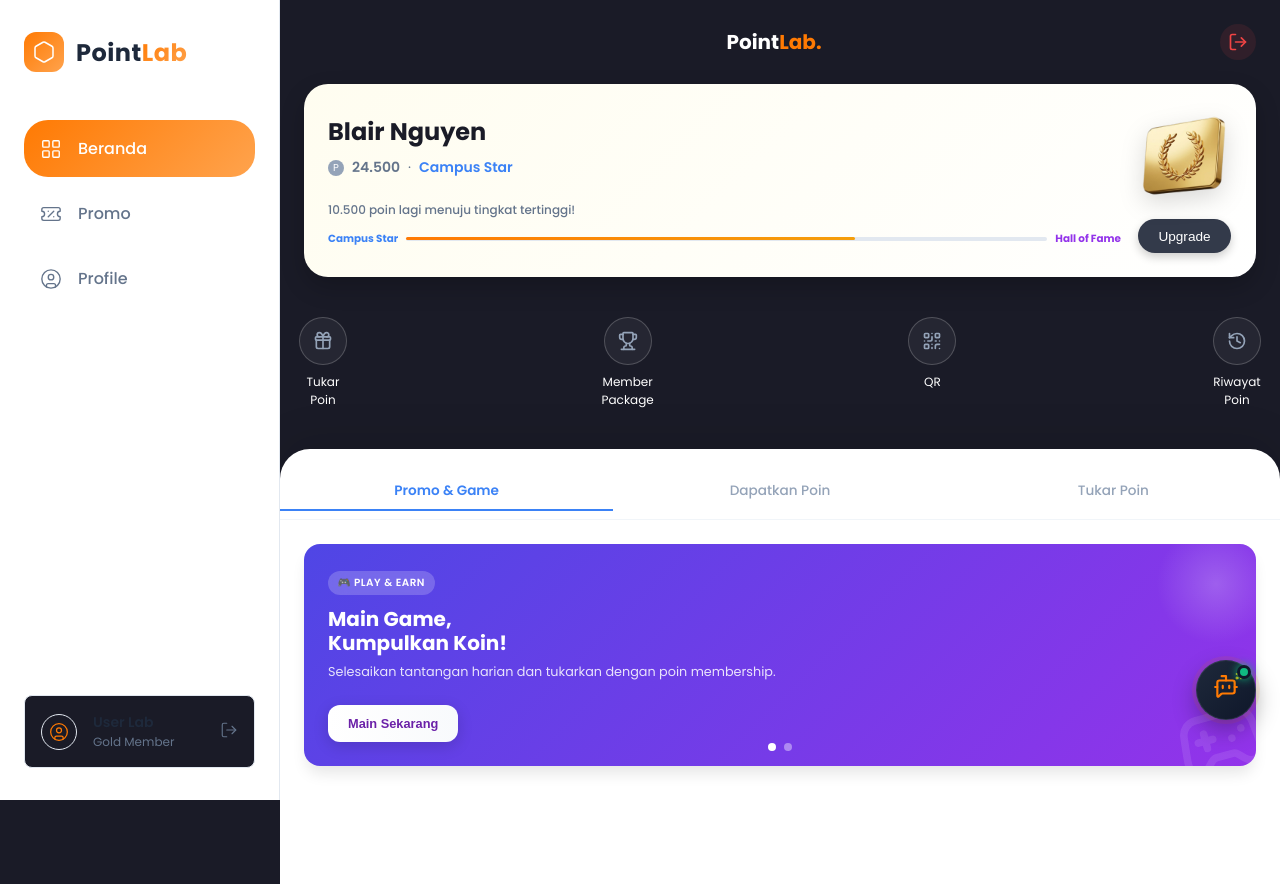
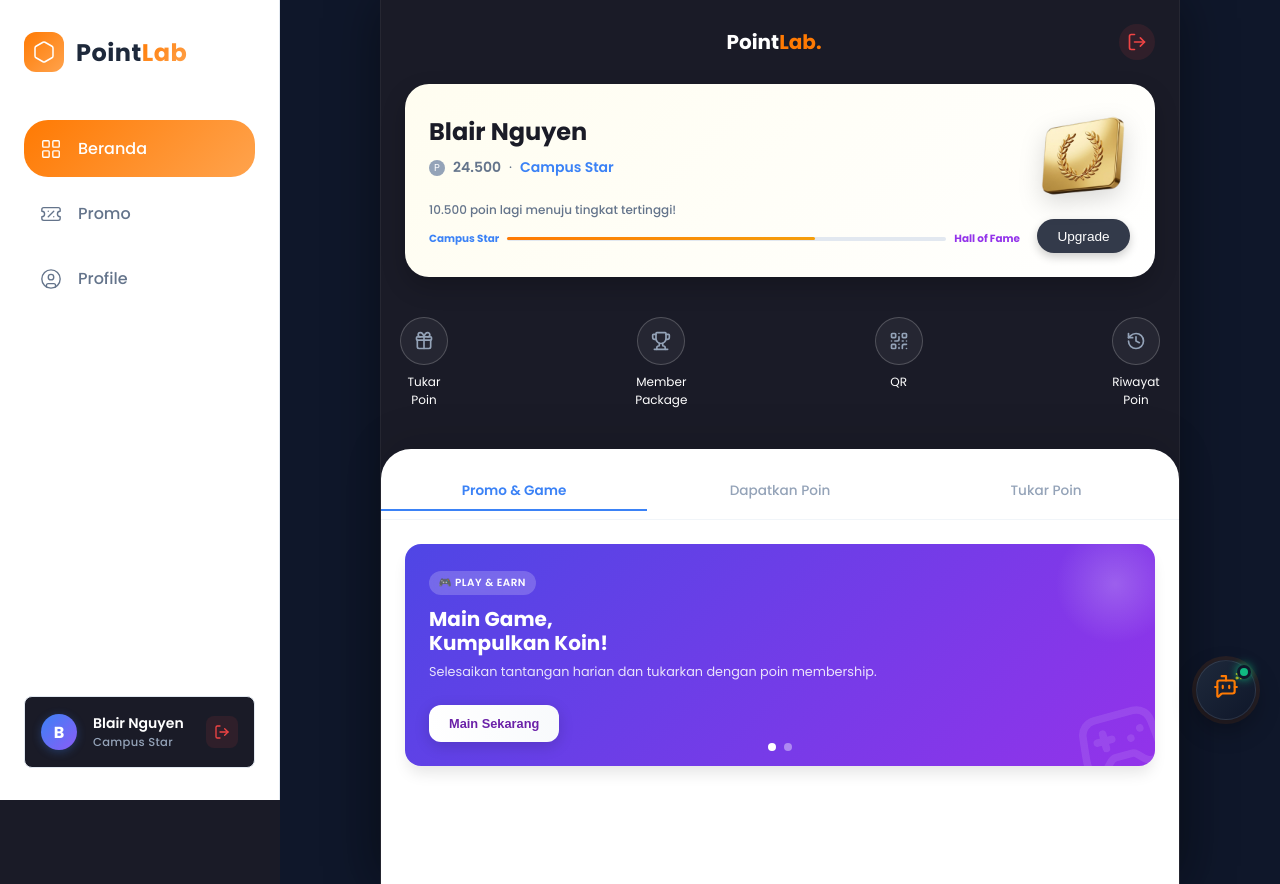
Before and after one commit to Ayeshaalsidiq/PointLab, a React (Vite) app: page /auth in a window 1280 px wide. Both pictures are taken after typing "name@example.com", "Sample123" into the empty fields and a click on the button "LOGIN". Built offline with nearby package versions, Linux system fonts and the light colour scheme.

Commit message:
Memperbaiki tampilan responsif untuk desktop dan menyesuaikan profil user di sidebar

```diff
--- a/src/App.jsx
+++ b/src/App.jsx
@@ -26,6 +26,7 @@ const AppContent = () => {
     <div className="app-container">
       {(!['/tier-details', '/history', '/chat'].includes(location.pathname)) && <Sidebar />}
       <div className="main-content" style={(['/tier-details', '/history', '/chat'].includes(location.pathname)) ? { marginLeft: 0, paddingBottom: 0 } : {}}>
+        <div className="content-wrapper" style={{ flex: 1, display: 'flex', flexDirection: 'column', width: '100%' }}>
           {(!['/redeem', '/tier-details', '/history', '/chat'].includes(location.pathname)) && <Header />}
           <div key={location.pathname} className="animate-fade-in" style={{ flex: 1, display: 'flex', flexDirection: 'column', minHeight: 0, width: '100%' }}>
             <Routes location={location}>
@@ -37,6 +38,7 @@ const AppContent = () => {
               <Route path="/history" element={<History />} />
               <Route path="/chat" element={<AIChat />} />
             </Routes>
+          </div>
         </div>
       </div>
 
--- a/src/components/Sidebar.jsx
+++ b/src/components/Sidebar.jsx
@@ -31,16 +31,16 @@ const Sidebar = () => {
       <div className="user-profile-sm flex-col gap-1">
         <div className="flex-between">
           <div className="flex-center gap-2">
-            <div style={{ width: '36px', height: '36px', borderRadius: '50%', background: 'var(--bg-base)', border: '1px solid var(--border)', display: 'flex', alignItems: 'center', justifyContent: 'center', color: 'var(--accent-primary)' }}>
-              <CircleUser size={20} strokeWidth={1.5} />
+            <div style={{ width: '36px', height: '36px', borderRadius: '50%', background: 'linear-gradient(135deg, #3B82F6 0%, #8B5CF6 100%)', display: 'flex', alignItems: 'center', justifyContent: 'center', color: 'white', boxShadow: '0 2px 10px rgba(59, 130, 246, 0.3)' }}>
+              <span style={{ fontSize: '1rem', fontWeight: 700 }}>B</span>
             </div>
             <div>
-              <div style={{ fontSize: '0.875rem', fontWeight: 600 }}>User Lab</div>
-              <div style={{ fontSize: '0.75rem', color: 'var(--text-secondary)' }}>Gold Member</div>
+              <div style={{ fontSize: '0.875rem', fontWeight: 600, color: 'white' }}>Blair Nguyen</div>
+              <div style={{ fontSize: '0.72rem', color: '#94A3B8', fontWeight: 500, letterSpacing: '0.3px' }}>Campus Star</div>
             </div>
           </div>
-          <button style={{ background: 'none', border: 'none', color: 'var(--text-secondary)', cursor: 'pointer', transition: 'all 0.2s' }} onMouseEnter={(e) => e.currentTarget.style.color = 'var(--danger)'} onMouseLeave={(e) => e.currentTarget.style.color = 'var(--text-secondary)'}>
-            <LogOut size={18} strokeWidth={1.5} />
+          <button style={{ background: 'rgba(239, 68, 68, 0.1)', width: '32px', height: '32px', borderRadius: '8px', display: 'flex', justifyContent: 'center', alignItems: 'center', border: 'none', color: '#EF4444', cursor: 'pointer', transition: 'all 0.2s' }} onMouseEnter={(e) => e.currentTarget.style.background = 'rgba(239, 68, 68, 0.2)'} onMouseLeave={(e) => e.currentTarget.style.background = 'rgba(239, 68, 68, 0.1)'}>
+            <LogOut size={16} strokeWidth={2} />
           </button>
         </div>
       </div>
--- a/src/index.css
+++ b/src/index.css
@@ -65,7 +65,7 @@ h1, h2, h3, h4, h5, h6 {
 .main-content {
   flex: 1;
   margin-left: 280px;
-  background: var(--bg-base);
+  background: #0F172A; /* Darker background for desktop side areas */
   min-height: 100vh;
   display: flex;
   flex-direction: column;
@@ -73,6 +73,20 @@ h1, h2, h3, h4, h5, h6 {
   width: 100%;
   max-width: 100%;
   overflow-x: hidden;
+  align-items: center;
+}
+
+.content-wrapper {
+  width: 100%;
+  max-width: 800px;
+  background: var(--bg-base);
+  min-height: 100vh;
+  display: flex;
+  flex-direction: column;
+  position: relative;
+  box-shadow: 0 0 50px rgba(0,0,0,0.4);
+  border-left: 1px solid rgba(255,255,255,0.05);
+  border-right: 1px solid rgba(255,255,255,0.05);
 }
 
 .bottom-sheet-wrapper {
@@ -547,6 +561,14 @@ h1, h2, h3, h4, h5, h6 {
   .main-content {
     margin-left: 0;
     padding-bottom: 70px; /* bottom padding for the nav bar */
+    background: var(--bg-base);
+  }
+
+  .content-wrapper {
+    max-width: 100%;
+    min-height: auto;
+    border: none;
+    box-shadow: none;
   }
 
   .bottom-sheet-wrapper {
```
Lines whose indentation alone changed are shown as unchanged.
